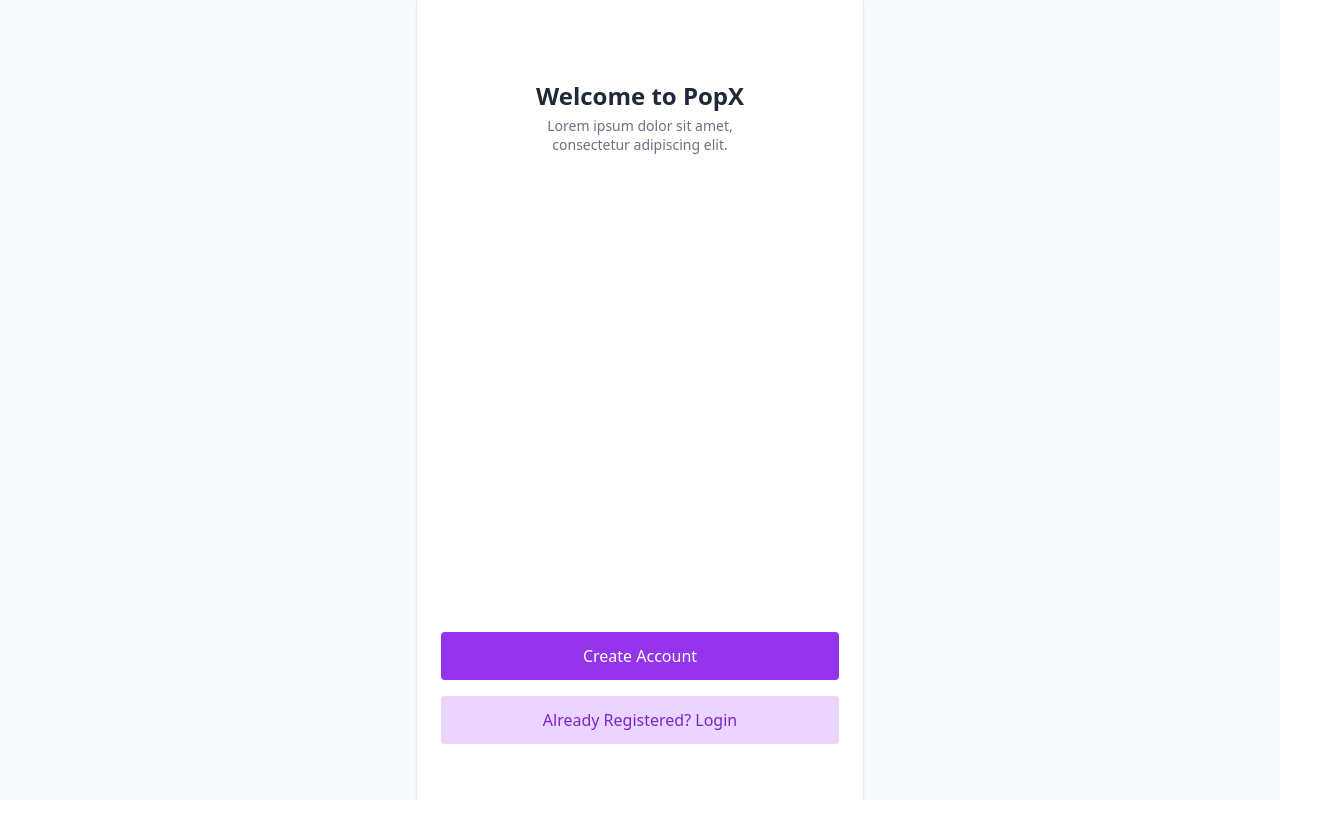
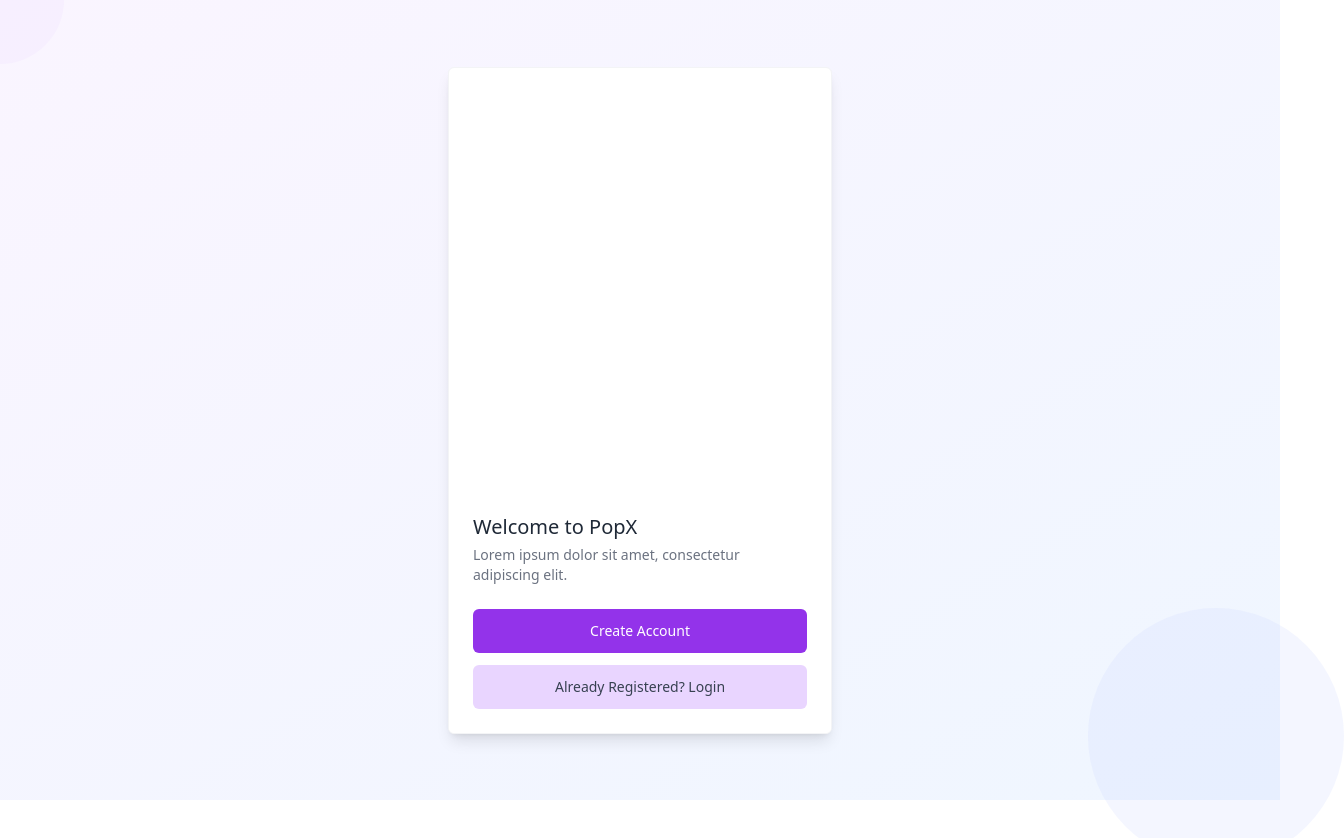
Before and after one commit to bunnysunny24/Assignment, a React (Create React App) app: page / in a window 1280 px wide. Shown: the top 838 px of the page, 1344 px wide, since content can reach past the window. Before the commit the page ends 800 px from the top, so only its background shows below. Built offline with nearby package versions, Linux system fonts and the light colour scheme.

Commit message:
homepage

```diff
--- /dev/null
+++ b/postcss.config.js
@@ -0,0 +1,6 @@
+module.exports = {
+  plugins: {
+    tailwindcss: {},
+    autoprefixer: {},
+  },
+}
--- a/src/App.js
+++ b/src/App.js
@@ -1,6 +1,5 @@
 import React from 'react';
 import { BrowserRouter as Router, Routes, Route, Navigate } from 'react-router-dom';
-import './App.css';
 import WelcomePage from './components/WelcomePage';
 
 function App() {
--- a/src/components/WelcomePage.jsx
+++ b/src/components/WelcomePage.jsx
@@ -1,49 +1,117 @@
-import React from 'react';
+import React, { useState, useEffect } from 'react';
 import { useNavigate } from 'react-router-dom';
+import { motion } from 'framer-motion';
 
 function WelcomePage() {
   const navigate = useNavigate();
+  const [loaded, setLoaded] = useState(false);
 
-  const handleCreateAccount = () => {
-    navigate('/register');
+  // Animation states
+  useEffect(() => {
+    // Simulate app loading for smooth animations
+    const timer = setTimeout(() => setLoaded(true), 300);
+    return () => clearTimeout(timer);
+  }, []);
+
+  // Animation variants
+  const containerVariants = {
+    hidden: { opacity: 0 },
+    visible: {
+      opacity: 1,
+      transition: {
+        when: "beforeChildren",
+        staggerChildren: 0.2,
+        duration: 0.6
+      }
+    }
   };
 
-  const handleLogin = () => {
-    navigate('/login');
+  const itemVariants = {
+    hidden: { y: 20, opacity: 0 },
+    visible: {
+      y: 0,
+      opacity: 1,
+      transition: {
+        type: "spring",
+        stiffness: 100,
+        damping: 10
+      }
+    }
+  };
+
+  const buttonHoverEffect = {
+    scale: 1.02,
+    transition: { type: "spring", stiffness: 400, damping: 10 }
+  };
+
+  const buttonTapEffect = {
+    scale: 0.98,
+    transition: { type: "spring", stiffness: 400, damping: 17 }
   };
 
   return (
-    <div className="flex justify-center items-center min-h-screen bg-gray-50">
-      {/* Mobile App Container - fixed width to simulate mobile view */}
-      <div className="w-full max-w-md bg-white flex flex-col h-screen overflow-hidden border-x border-gray-200 shadow-sm">
-        {/* Main content container with padding */}
-        <div className="flex flex-col h-full px-6">
-          {/* Content aligned to top with spacing */}
-          <div className="mt-20 mb-auto">
-            <h1 className="text-2xl font-bold text-gray-800 mb-1">Welcome to PopX</h1>
-            <p className="text-sm text-gray-500 leading-snug">
-              Lorem ipsum dolor sit amet,<br />consectetur adipiscing elit.
-            </p>
-          </div>
+    <div className="flex justify-center items-center min-h-screen bg-gradient-to-br from-purple-50 to-blue-50">
+      {/* Decorative background elements */}
+      <div className="absolute top-0 left-0 w-32 h-32 bg-purple-200 rounded-full opacity-20 transform -translate-x-1/2 -translate-y-1/2" />
+      <div className="absolute bottom-0 right-0 w-64 h-64 bg-indigo-200 rounded-full opacity-20 transform translate-x-1/4 translate-y-1/4" />
 
-          {/* Buttons aligned to bottom with proper spacing */}
-          <div className="mb-14">
-            <button
-              className="w-full bg-purple-600 text-white py-3 rounded text-center font-medium mb-4"
-              onClick={handleCreateAccount}
-            >
-              Create Account
-            </button>
+      {/* Mobile App Container */}
+      <motion.div
+        initial={{ y: 20, opacity: 0 }}
+        animate={{ y: 0, opacity: 1 }}
+        transition={{ duration: 0.5, ease: "easeOut" }}
+        className="bg-white rounded-md shadow-lg w-full max-w-sm h-[667px] relative overflow-hidden border border-gray-100"
+      >
+        {/* Content container */}
+        <motion.div
+          variants={containerVariants}
+          initial="hidden"
+          animate={loaded ? "visible" : "hidden"}
+          className="absolute bottom-0 left-0 right-0 p-6 bg-white"
+        >
+          {/* Text content - adjusted font sizes */}
+          <motion.h1
+            variants={itemVariants}
+            className="text-xl font-medium text-gray-800 mb-1"
+          >
+            Welcome to PopX
+          </motion.h1>
 
-            <button
-              className="w-full bg-purple-200 text-purple-700 py-3 rounded text-center font-medium"
-              onClick={handleLogin}
-            >
-              Already Registered? Login
-            </button>
-          </div>
-        </div>
-      </div>
+          <motion.p
+            variants={itemVariants}
+            className="text-gray-500 text-sm mb-6"
+          >
+            Lorem ipsum dolor sit amet, consectetur adipiscing elit.
+          </motion.p>
+
+          {/* Buttons */}
+          <motion.button
+            variants={itemVariants}
+            whileHover={buttonHoverEffect}
+            whileTap={buttonTapEffect}
+            className="w-full py-3 bg-purple-600 text-white text-sm font-medium rounded-md mb-3"
+            onClick={() => navigate('/register')}
+          >
+            Create Account
+          </motion.button>
+
+          <motion.button
+            variants={itemVariants}
+            whileHover={buttonHoverEffect}
+            whileTap={buttonTapEffect}
+            className="w-full py-3 bg-purple-200 text-gray-700 text-sm font-medium rounded-md relative overflow-hidden"
+            onClick={() => navigate('/login')}
+          >
+            <span className="relative z-10">Already Registered? Login</span>
+            <motion.div
+              initial={{ width: 0 }}
+              whileHover={{ width: '100%' }}
+              transition={{ duration: 0.3 }}
+              className="absolute left-0 top-0 h-full bg-purple-300/50 z-0"
+            />
+          </motion.button>
+        </motion.div>
+      </motion.div>
     </div>
   );
 }
--- a/tailwind.config.js
+++ b/tailwind.config.js
@@ -1,10 +1,10 @@
-/** @type {import('tailwindcss').Config} */
 module.exports = {
-  content: [
-    "./src/**/*.{js,jsx,ts,tsx}",
-  ],
+  content: ["./src/**/*.{js,jsx,ts,tsx}"], // Ensure this matches your file structure
   theme: {
     extend: {},
   },
-  plugins: [],
-}
+  plugins: [
+    require('tailwindcss'),
+    require('autoprefixer'),
+  ],
+};
```
Also changed, not shown: package.json (+6 -1 lines), 1 other file (tests, documents, lock files or other folders).
